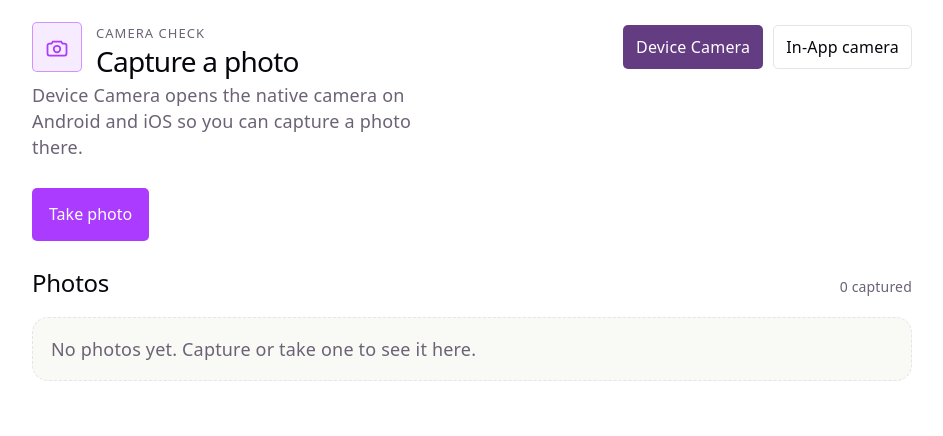
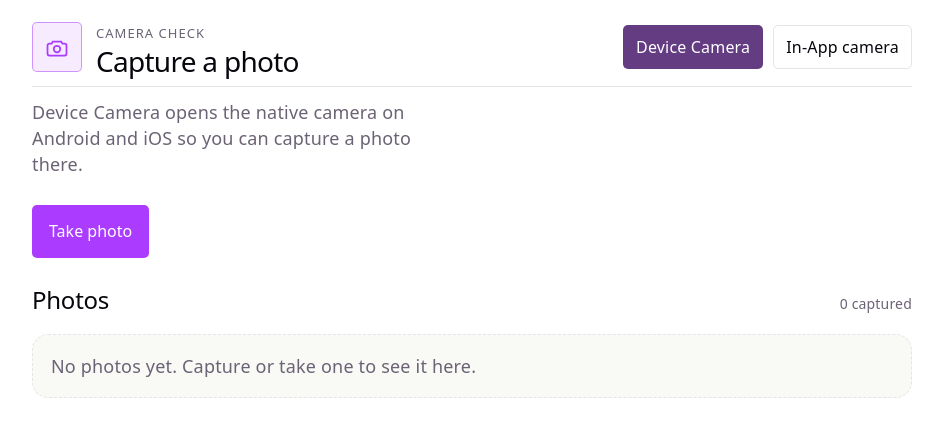
Before and after one commit to prasadambaledath/camera-app, a React (Vite) app: page / in a window 1280 px wide. Shown: the top 436 px of the page, without its empty margins (168-1111 px from the left). Built offline with nearby package versions, Linux system fonts and the light colour scheme.

Commit message:
Update Header styles to increase padding, add margin-bottom, and include a bottom border for improved layout consistency.

```diff
--- a/src/components/Header.css
+++ b/src/components/Header.css
@@ -4,7 +4,9 @@
   justify-content: space-between;
   gap: 16px;
   flex-wrap: wrap;
-  padding: 20px 0 8px;
+  padding: 20px 0 12px;
+  margin-bottom: 12px;
+  border-bottom: 1px solid var(--border);
 }
 
 .header__brand {
```
